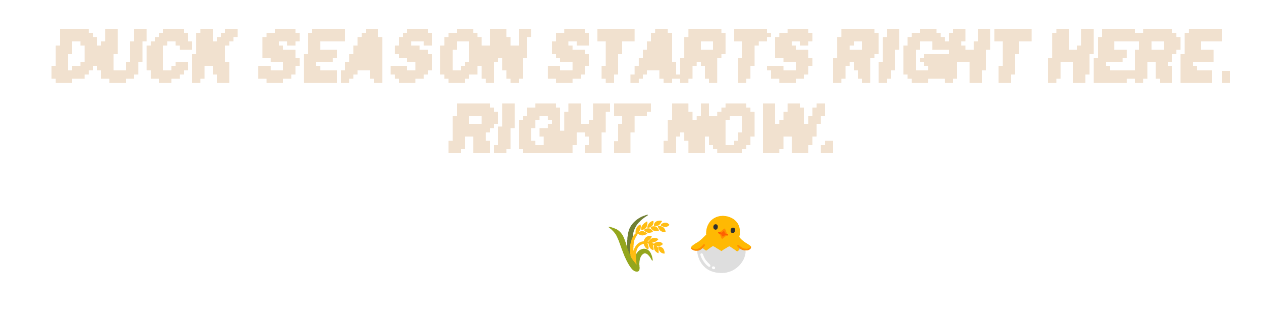
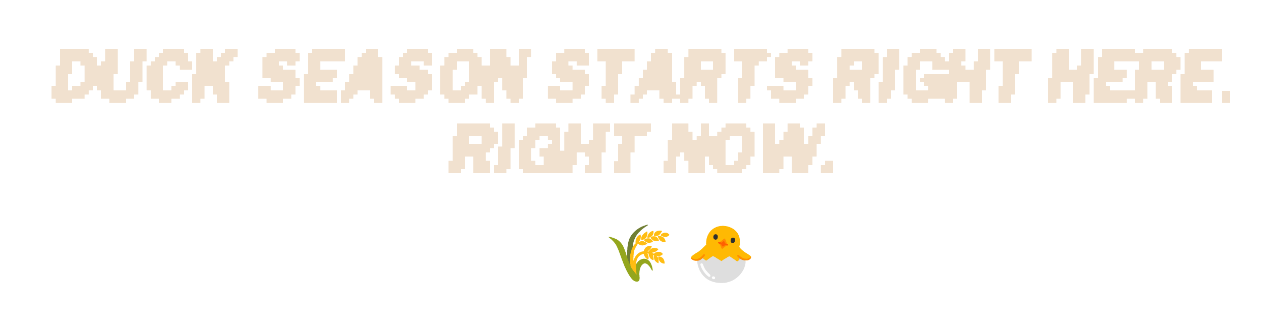
Before and after one commit to stas1f1/apm-onepage-test, a Next.js app: page /DuckSeason in a window 1280 px wide. Shown: the top 322 px of the page. Built offline with nearby package versions, Linux system fonts and the light colour scheme.

Commit message:
appendix

```diff
--- a/styles/DuckSeason.module.css
+++ b/styles/DuckSeason.module.css
@@ -3,6 +3,7 @@
   height: 172px;
   margin-left: auto;
   margin-right: auto;
+  padding-top: 20px;
 }
 
 .emoji {
@@ -10,7 +11,7 @@
   height: 62px;
   margin-left: auto;
   margin-right: auto;
-  margin-top: 39px;
+  margin-top: 49px;
 
   font-family: Roboto;
   font-style: normal;
--- a/styles/First.module.css
+++ b/styles/First.module.css
@@ -1,7 +1,9 @@
 .firstBackground {
-  background-image: url(../public/first/first_backgr.svg);
+  background-image: url(../public/first/first_backgrr.svg);
   width: 100%;
   background-size: cover;
+  max-height: 2655px;
+  overflow: hidden;
   background-repeat: no-repeat;
   z-index: -1;
 }
@@ -9,5 +11,5 @@
 .firstTitle {
   display: flex;
   justify-content: center;
-  margin-bottom: 745px;
+  margin-bottom: 800px;
 }
--- a/styles/Third.module.css
+++ b/styles/Third.module.css
@@ -168,7 +168,7 @@
 
 .miniGrad {
   min-height: 230px;
-  background: linear-gradient(rgba(38, 46, 31, 1), rgba(41, 49, 37, 0.1));
+  background: linear-gradient(rgba(40, 48, 32, 1), rgba(41, 49, 37, 0.1));
 }
 
 .txtBtn {
```
Also changed, not shown: pages/DuckSeason.js (+3 -7 lines), 1 other file (tests, documents, lock files or other folders).
